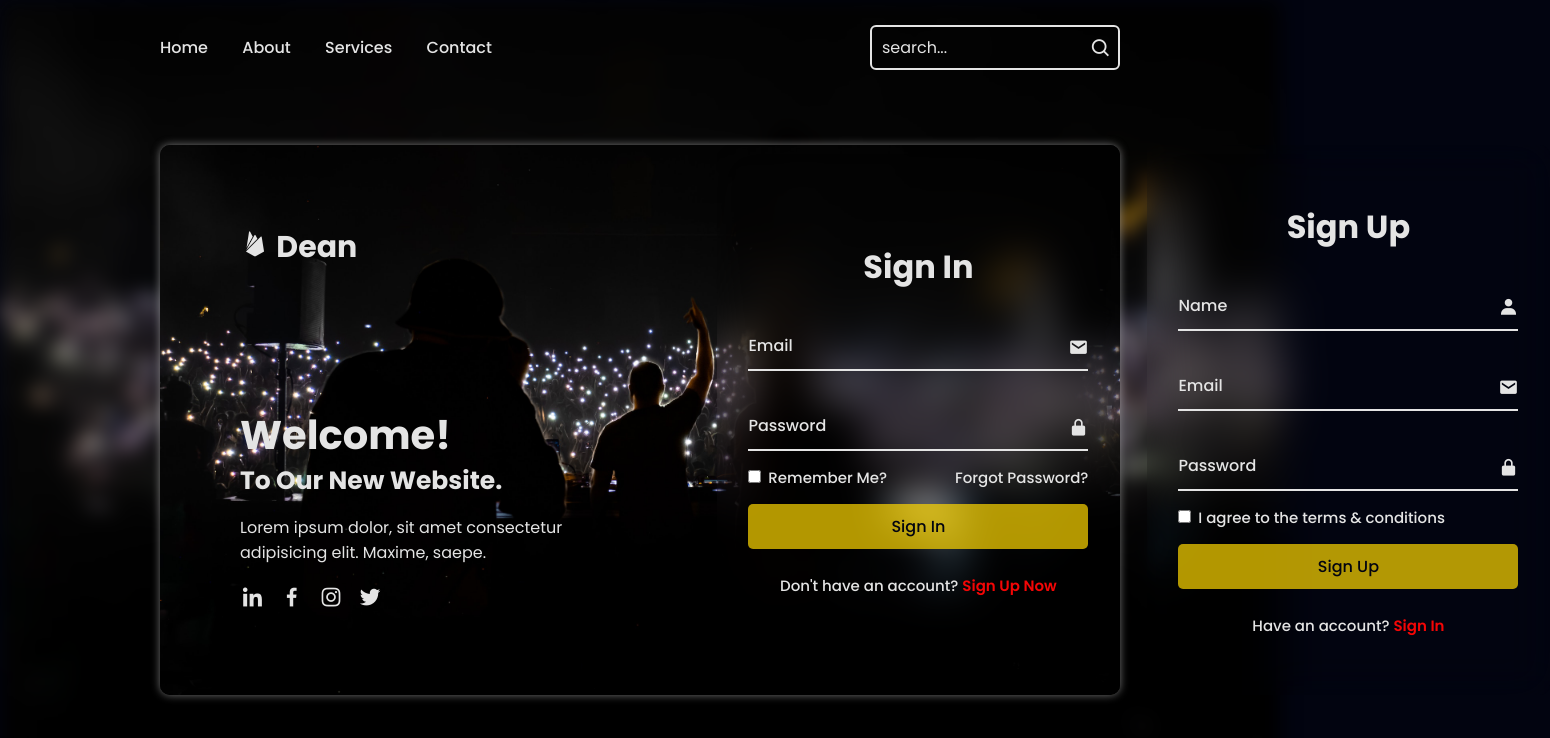
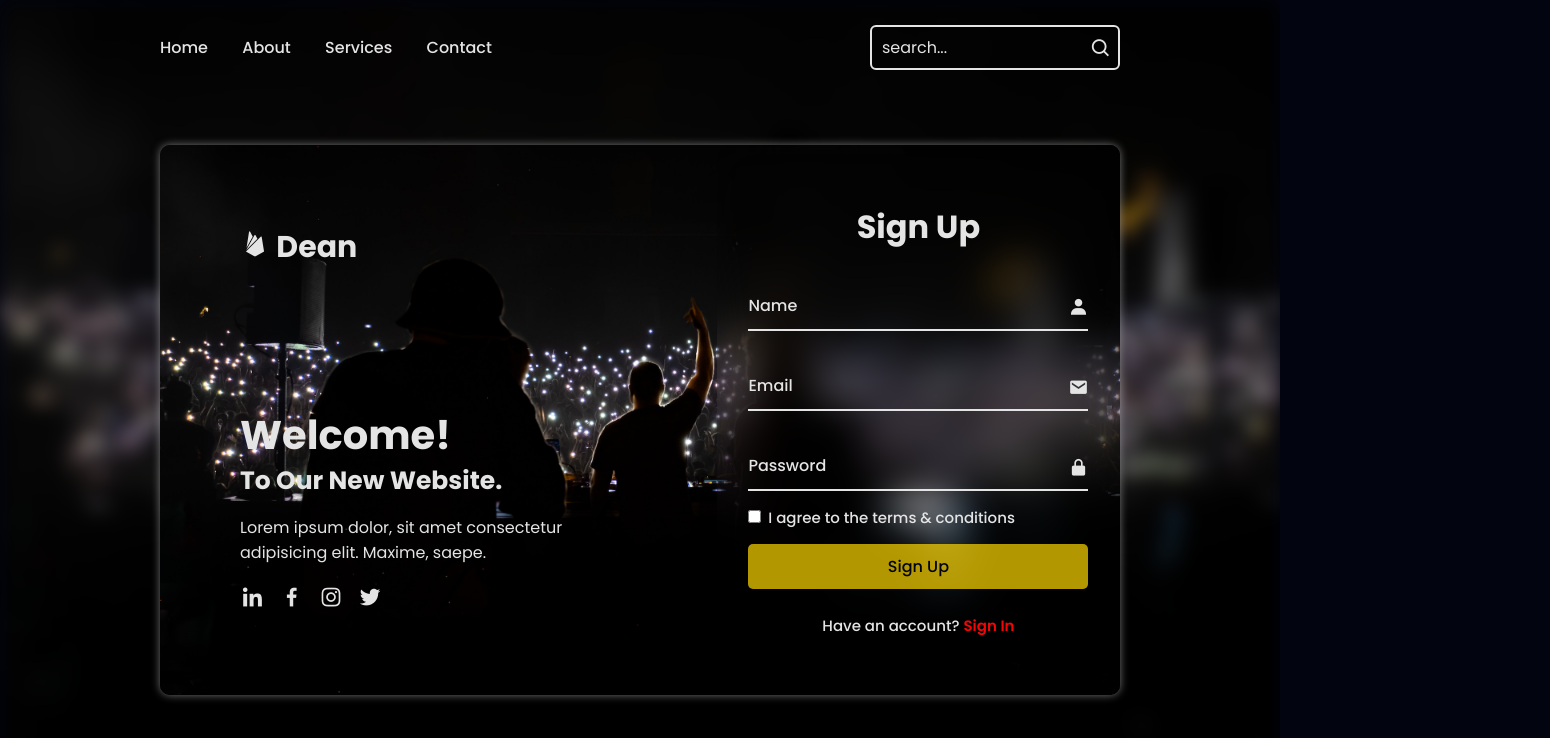
Before and after one commit to stDean/loginNregister-UI, a plain HTML site: page index.html in a window 1280 px wide. Both pictures are taken after a click on the link "Sign Up Now". Shown: the whole page, 1550 px wide, since content can reach past the window. Drawn offline with nearby package versions, Linux system fonts and the light colour scheme.

Commit message:
added javascript to the UI

```diff
--- a/index.html
+++ b/index.html
@@ -133,6 +133,8 @@
       </div>
     </div>
   </main>
+
+  <script src="main.js"></script>
 </body>
 
 </html>
--- /dev/null
+++ b/main.js
@@ -0,0 +1,11 @@
+const logRegBox = document.querySelector(".logreg_box");
+const loginLink = document.querySelector(".login_link");
+const regLink = document.querySelector(".reg_link");
+
+regLink.addEventListener("click", () => {
+  logRegBox.classList.add("active");
+});
+
+loginLink.addEventListener("click", () => {
+  logRegBox.classList.remove("active");
+});
--- a/style.css
+++ b/style.css
@@ -179,6 +179,7 @@ body {
   right: 0;
   width: calc(100% - 58%);
   height: 100%;
+  overflow: hidden;
 }
 
 .logreg_box .form_box {
@@ -195,8 +196,26 @@ body {
   color: #e4e4e4;
 }
 
+.logreg_box .form_box.login {
+  transform: translateX(0px);
+  transition: transform .6s ease;
+  transition-delay: .7s;
+}
+
+.logreg_box.active .form_box.login {
+  transform: translateX(430px);
+  transition-delay: 0s;
+}
+
 .logreg_box .form_box.register {
   transform: translateX(430px);
+  transition: transform .6s ease;
+  transition-delay: 0s;
+}
+
+.logreg_box.active .form_box.register {
+  transform: translateX(0px);
+  transition-delay: .7s;
 }
 
 .form_box h2 {
```
